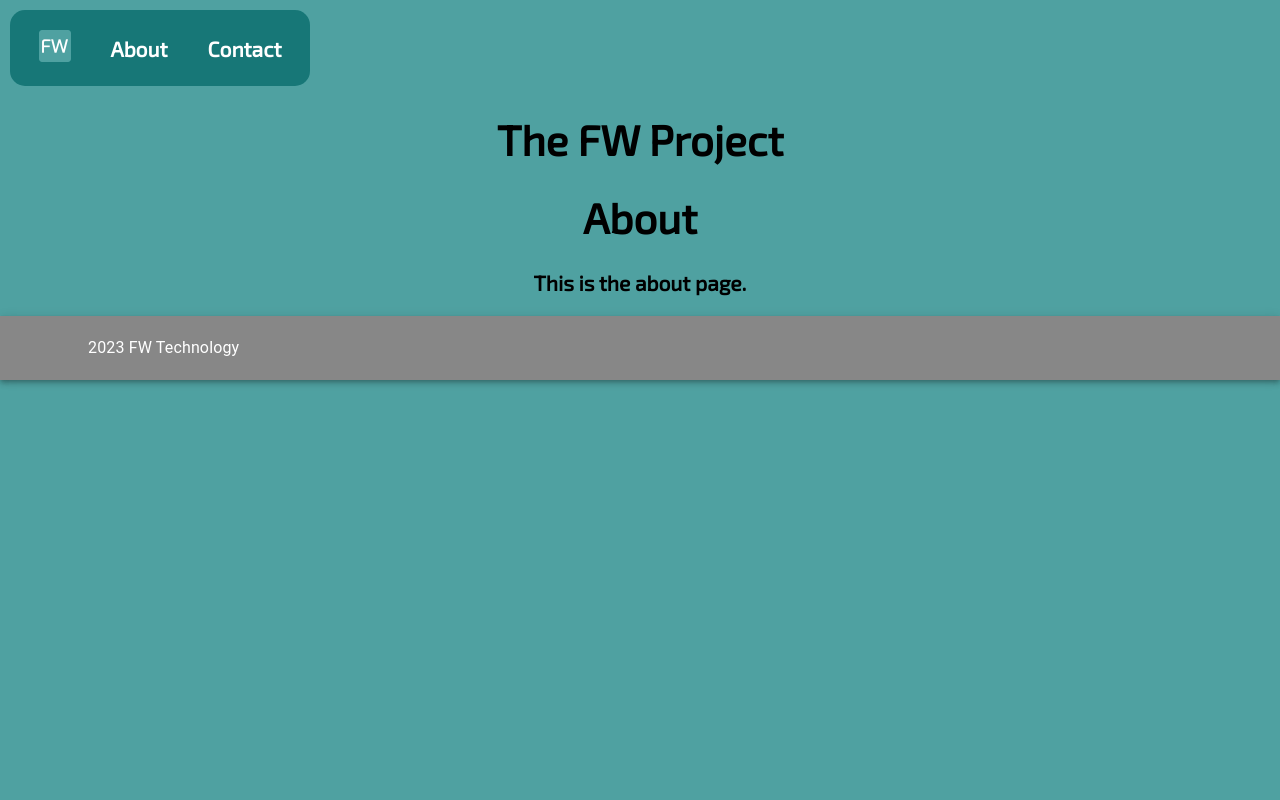
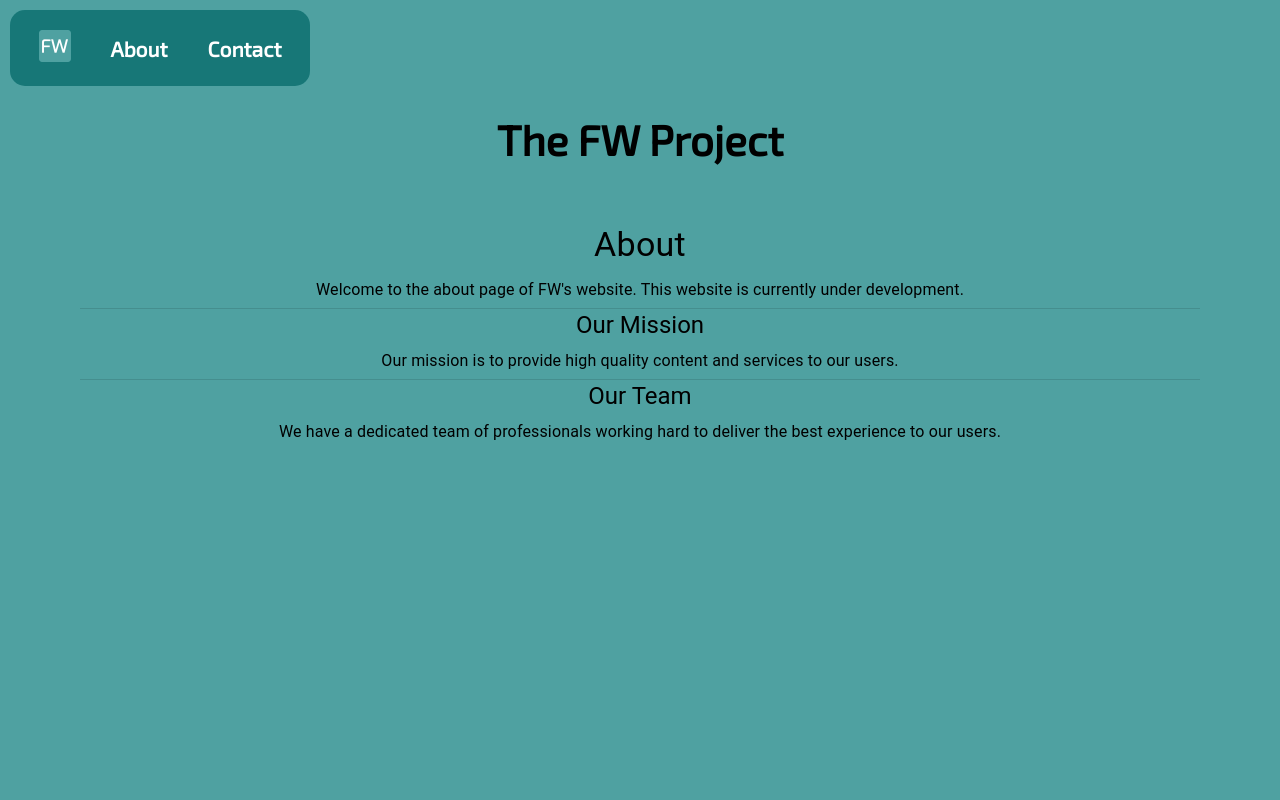
Before and after one commit to flynnWhelehan/website, a React (Create React App) app in the folder website/frontend/: page /about in a window 1280 px wide. Shown: the top 800 px of the page. Built offline with nearby package versions, Linux system fonts and the light colour scheme.

Commit message:
Init work towards an about page with content

```diff
--- a/website/frontend/src/pages/About.js
+++ b/website/frontend/src/pages/About.js
@@ -1,16 +1,43 @@
 import React from 'react';
 import { Helmet } from 'react-helmet';
+import { Container, Typography, Box, Divider } from '@mui/material';
 
 function About() {
   return (
-    <div>
-      <Helmet>
-        <title>Flynn's about page</title>
-        <meta name="All about FW." content="Web site in progress..." />
-      </Helmet>
-      <h1>About</h1>
-      <p>This is the about page.</p>
-    </div>
+    <Box
+      display="flex"
+      flexDirection="column"
+      minHeight="100vh"
+    >
+      <Container>
+        <Helmet>
+          <title>Flynn's about page</title>
+          <meta name="All about FW." content="Web site in progress..." />
+        </Helmet>
+        <Box my={4}>
+          <Typography variant="h4" component="h1" gutterBottom>
+            About
+          </Typography>
+          <Typography variant="body1" gutterBottom>
+            Welcome to the about page of FW's website. This website is currently under development.
+          </Typography>
+          <Divider variant="middle" />
+          <Typography variant="h5" component="h2" gutterBottom>
+            Our Mission
+          </Typography>
+          <Typography variant="body1" gutterBottom>
+            Our mission is to provide high quality content and services to our users.
+          </Typography>
+          <Divider variant="middle" />
+          <Typography variant="h5" component="h2" gutterBottom>
+            Our Team
+          </Typography>
+          <Typography variant="body1" gutterBottom>
+            We have a dedicated team of professionals working hard to deliver the best experience to our users.
+          </Typography>
+        </Box>
+      </Container>
+    </Box>
   );
 }
 
```
